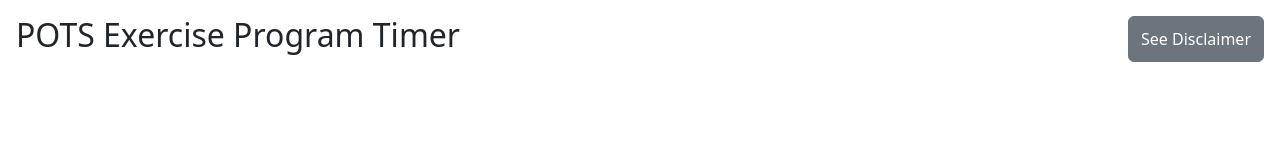
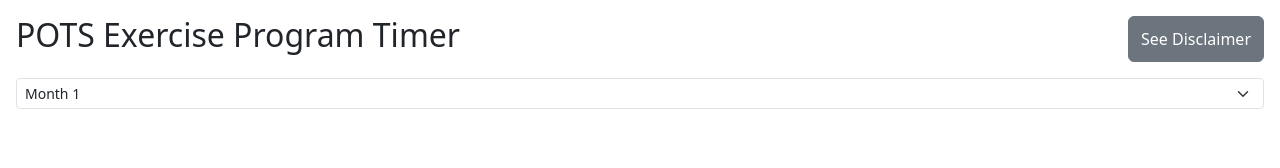
Before and after one commit to schepisii2/chop, a Vue app: page / in a window 1280 px wide. Shown: the top 168 px of the page. Built offline with nearby package versions, Linux system fonts and the light colour scheme.

Commit message:
Create month dropdown

```diff
--- a/src/views/main-view.vue
+++ b/src/views/main-view.vue
@@ -1,15 +1,24 @@
 <script setup>
 import { ref } from 'vue';
 import DisclaimerInformation from '../components/disclaimer-information.vue';
+
 const showDisclaimer = ref(false);
+
+const selectedMonth = ref('');
+const months = ['Month 1', 'Month 2', 'Month 3', 'Month 4', 'Month 5', 'Month 6', 'Month 7', 'Month 8'];
 </script>
 
 <template>
   <disclaimer-information v-if="showDisclaimer" data-test-id="disclaimer-information" @close="showDisclaimer = false"/>
   <div v-else class="m-3">
-    <div class="d-flex justify-content-between">
+    <div data-test-id="main-header" class="d-flex justify-content-between">
       <h2>POTS Exercise Program Timer</h2>
       <button type="button" class="btn btn-secondary" data-test-id="disclaimer-button" @click="showDisclaimer=true">See Disclaimer</button>
     </div>
+    <div data-test-id="main-body">
+      <select class="form-select form-select-sm my-3" data-test-id="month-dropdown">
+        <option v-for="month in months" v-bind:key="month" :data-test-id="month + '-dropdown-option'" @click="selectedMonth = month">{{ month }}</option>
+      </select>
+    </div>
   </div>
 </template>
```
Also changed, not shown: 1 other file (tests, documents, lock files or other folders).
